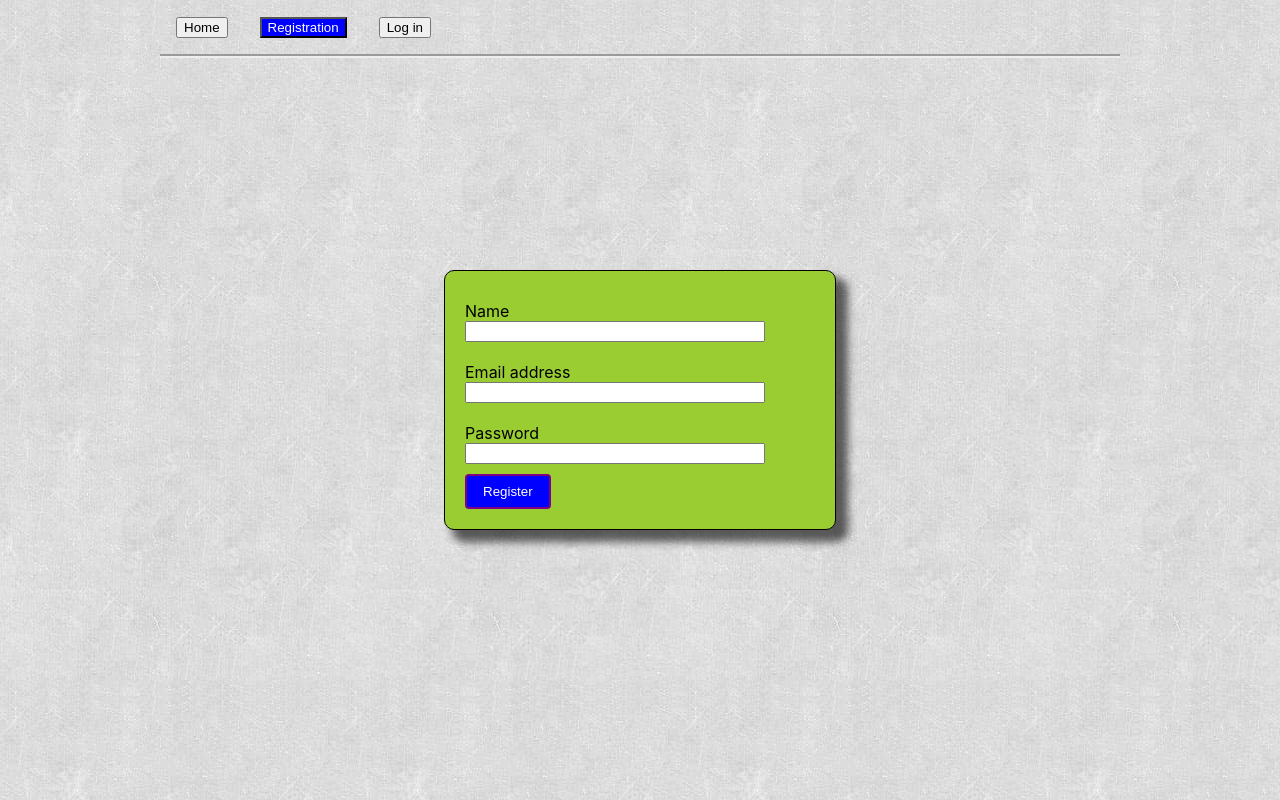
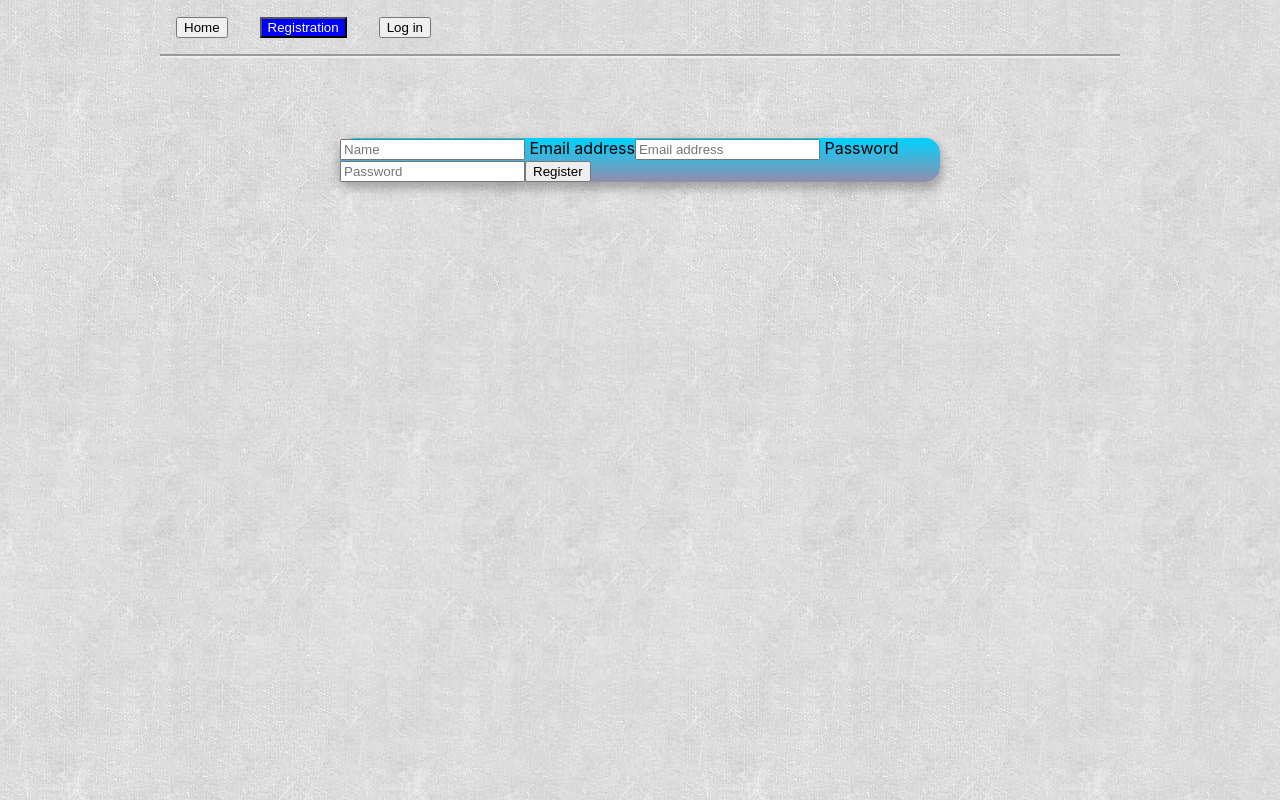
Before and after one commit to Qweeqer/goit-react-hw-08-phonebook, a React (Create React App) app: page /goit-react-hw-08-phonebook/register in a window 1280 px wide. Built offline with nearby package versions, Linux system fonts and the light colour scheme.

Commit message:
Update Register.jsx

```diff
--- a/src/pages/Register/Register.jsx
+++ b/src/pages/Register/Register.jsx
@@ -1,7 +1,8 @@
 import { useState } from 'react';
 import { register } from 'redux/authSlice';
 import { useDispatch } from 'react-redux';
-import { Form, Label, Button } from '../LogIn/Login.styled';
+import '../../components/App.module.css';
+// import { Form, Label, Button } from '../LogIn/Login.styled';
 
 const Register = () => {
   const dispatch = useDispatch();
@@ -22,50 +23,52 @@ const Register = () => {
   };
 
   return (
-    <Form onSubmit={handleSubmit}>
-      <Label>
-        Name
+    <section>
+      <form onSubmit={handleSubmit}>
         <input
           type="text"
           name="name"
+          placeholder="Name"
           value={formFields.name}
           onChange={handleChange}
           pattern="^[a-zA-Zа-яА-Я]+(([' -][a-zA-Zа-яА-Я ])?[a-zA-Zа-яА-Я]*)*$"
           title="Name may contain only letters, apostrophe, dash and spaces. For example Adrian, Jacob Mercer, Charles de Batz de Castelmore d'Artagnan"
           required
         />
-      </Label>
-      <Label>
+        <label>
           {' '}
           Email address
           <input
             type="email"
             name="email"
+            placeholder="Email address"
             value={formFields.email}
             onChange={handleChange}
             title="Please enter valid email address, for example  'example@gmail.com'"
             min-length="6"
             required
           />
-      </Label>
-      <Label>
+        </label>
+        <label>
           {' '}
           Password
           <input
             type="password"
             name="password"
+            placeholder="Password"
             value={formFields.password}
             onChange={handleChange}
             title="Please enter your password. Minimum length 8 symbols"
             min-length="8"
             required
           />
-      </Label>
-      <Button className="button" type="submit">
+        </label>
+        <button className="button" type="submit">
           {' '}
           Register{' '}
-      </Button>
-    </Form>
+        </button>
+      </form>
+    </section>
   );
 };
 
```
Lines whose indentation alone changed are shown as unchanged.
